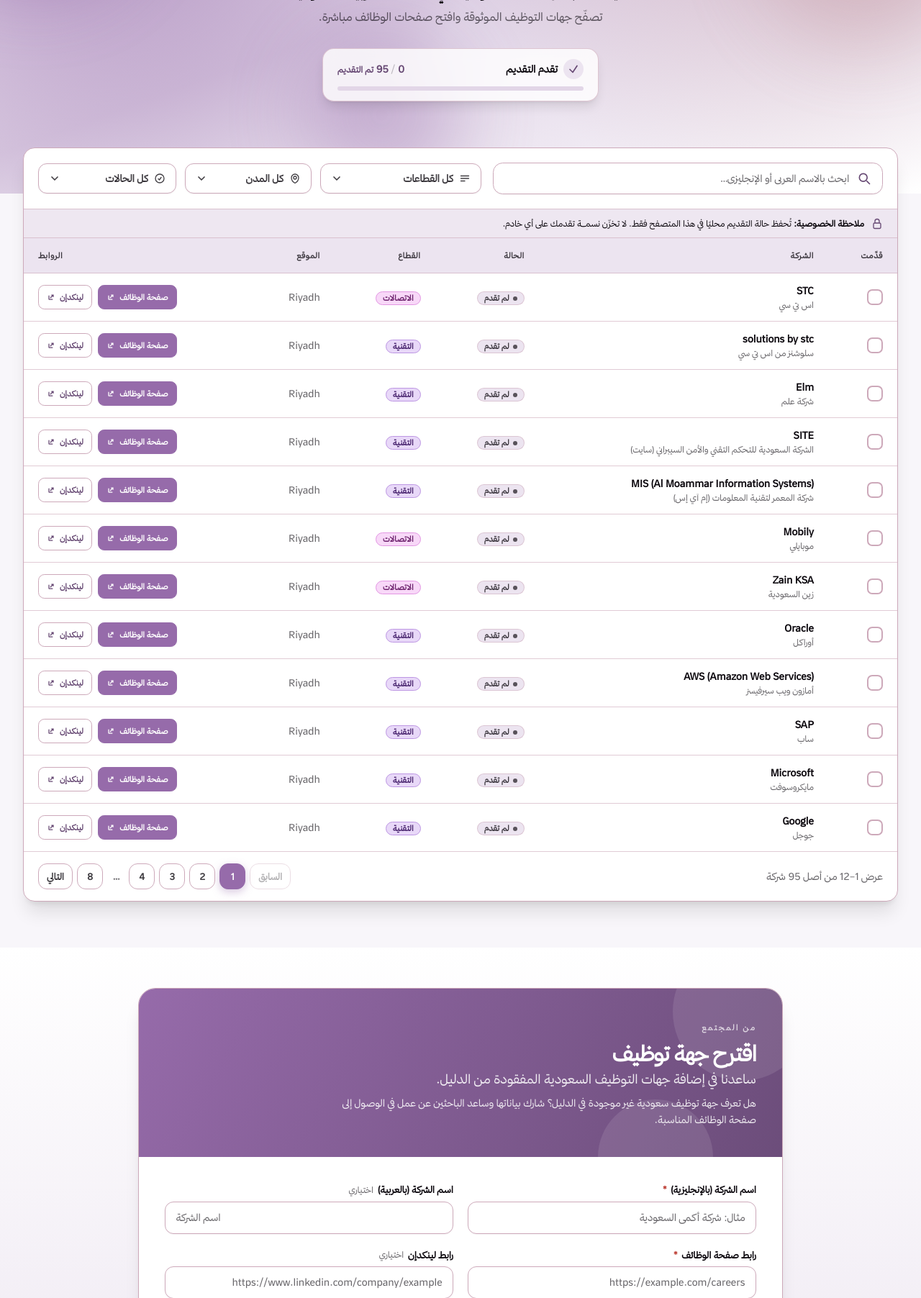
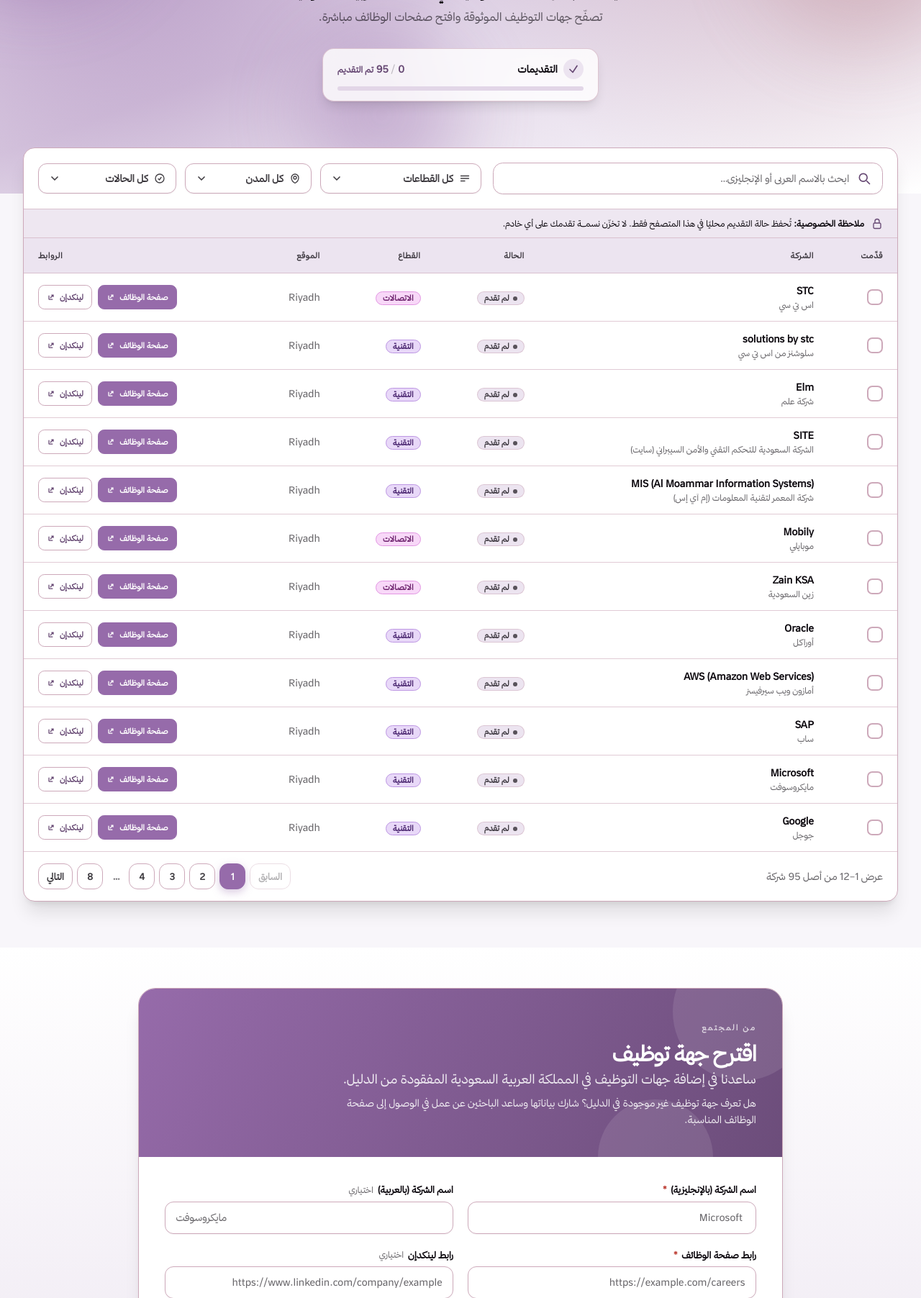
Before and after one commit to Hajar012/Nasmah, a FastAPI app: page / in a window 1280 px wide. Shown: the part 333-2137 px from the top of the page at 72% size. Run offline with FastAPI, Linux system fonts and the light colour scheme; data comes from the database, SQL or seed files in the repository; both versions use the stored data as it was after the commit; some libraries are stand-ins or nearby versions.

Commit message:
fix: fixed suggestion window to be more garmmaritcaly correct

```diff
--- a/static/app.js
+++ b/static/app.js
@@ -13,7 +13,7 @@ const PAGE_SIZE = 12;
 const I18N = {
     ar: {
         'page.title': 'نسمـــة | Nasmah — دليل التوظيف السعودي',
-        'meta.description': 'نسمـــة دليل يخدمه المجتمع لمنصات التوظيف السعودية وصفحات الوظائف الرسمية للجهات.',
+        'meta.description': 'نسمـــة دليل يخدمه المجتمع لمنصات التوظيف في المملكة العربيةالسعودية وصفحات الوظائف الرسمية للجهات.',
         'nav.primary': 'التنقل الرئيسي',
         'nav.home': 'الرئيسية',
         'nav.suggest': 'اقترح',
@@ -24,7 +24,7 @@ const I18N = {
         'hero.eyebrow': 'دليل التوظيف السعودي',
         'hero.subtitle': 'دليلك المباشر لمنصات التوظيف في المملكة العربية السعودية',
         'hero.caption': 'تصفّح جهات التوظيف الموثوقة وافتح صفحات الوظائف مباشرة.',
-        'hero.progressLabel': 'تقدم التقديم',
+        'hero.progressLabel': 'التقديمات',
         'hero.progressApplied': 'تم التقديم',
         'hero.progressAria': 'تقدم التقديم',
         'filters.searchLabel': 'البحث عن الشركات',
@@ -67,20 +67,20 @@ const I18N = {
         'pagination.label': 'ترقيم صفحات الدليل',
         'suggest.eyebrow': 'من المجتمع',
         'suggest.title': 'اقترح جهة توظيف',
-        'suggest.subtitle': 'ساعدنا في إضافة جهات التوظيف السعودية المفقودة من الدليل.',
-        'suggest.description': 'هل تعرف جهة توظيف سعودية غير موجودة في الدليل؟ شارك بياناتها وساعد الباحثين عن عمل في الوصول إلى صفحة الوظائف المناسبة.',
+        'suggest.subtitle': 'ساعدنا في إضافة جهات التوظيف في المملكة العربية السعودية المفقودة من الدليل.',
+        'suggest.description': 'هل تعرف جهة توظيف غير موجودة في الدليل؟ شارك بياناتها وساعد الباحثين عن عمل في الوصول إلى صفحة الوظائف المناسبة.',
         'form.nameEn': 'اسم الشركة (بالإنجليزية)',
-        'form.nameEnPlaceholder': 'مثال: شركة أكمي السعودية',
+        'form.nameEnPlaceholder': ' Microsoft',
         'form.nameAr': 'اسم الشركة (بالعربية)',
-        'form.nameArPlaceholder': 'اسم الشركة',
+        'form.nameArPlaceholder': 'مايكروسوفت',
         'form.careerUrl': 'رابط صفحة الوظائف',
         'form.careerUrlPlaceholder': 'https://example.com/careers',
         'form.linkedin': 'رابط لينكدإن',
         'form.linkedinPlaceholder': 'https://www.linkedin.com/company/example',
         'form.sector': 'القطاع',
-        'form.sectorPlaceholder': 'مثال: التقنية',
+        'form.sectorPlaceholder': ' التقنية',
         'form.location': 'الموقع',
-        'form.locationPlaceholder': 'الرياض',
+        'form.locationPlaceholder': ' الرياض',
         'form.notes': 'ملاحظات',
         'form.notesPlaceholder': 'هل هناك أي شيء آخر يجب أن نعرفه؟',
         'form.optional': 'اختياري',
@@ -120,7 +120,7 @@ const I18N = {
         'actions.switchToArabic': 'Switch to Arabic',
         'hero.eyebrow': 'Saudi Career Directory',
         'hero.subtitle': 'Your direct index for Saudi career portals.',
-        'hero.caption': 'Browse verified Saudi employers and open their careers pages directly.',
+        'hero.caption': 'Browse verified employers in the Kingdom of Saudi Arabia and open their careers pages directly.',
         'hero.progressLabel': 'Application progress',
         'hero.progressApplied': 'Applied',
         'hero.progressAria': 'Application progress',
@@ -164,10 +164,10 @@ const I18N = {
         'pagination.label': 'Directory pagination',
         'suggest.eyebrow': 'Community powered',
         'suggest.title': 'Suggest an employer',
-        'suggest.subtitle': 'Help us add Saudi employers missing from the directory.',
-        'suggest.description': 'Know a Saudi employer missing from the directory? Share their details and help other job seekers find the right careers page.',
+        'suggest.subtitle': 'Help us add employers in the Kingdom of Saudi Arabia missing from the directory.',
+        'suggest.description': 'Know an employer missing from the directory? Share their details and help other job seekers find the right careers page.',
         'form.nameEn': 'Company name (English)',
-        'form.nameEnPlaceholder': 'e.g. Acme Saudi Arabia',
+        'form.nameEnPlaceholder': ' Microsoft',
         'form.nameAr': 'Company name (Arabic)',
         'form.nameArPlaceholder': 'Company name',
         'form.careerUrl': 'Career URL',
@@ -175,9 +175,9 @@ const I18N = {
         'form.linkedin': 'LinkedIn URL',
         'form.linkedinPlaceholder': 'https://www.linkedin.com/company/example',
         'form.sector': 'Sector',
-        'form.sectorPlaceholder': 'e.g. Technology',
+        'form.sectorPlaceholder': ' Technology',
         'form.location': 'Location',
-        'form.locationPlaceholder': 'Riyadh',
+        'form.locationPlaceholder': ' Riyadh',
         'form.notes': 'Notes',
         'form.notesPlaceholder': 'Anything else we should know?',
         'form.optional': 'optional',
--- a/templates/index.html
+++ b/templates/index.html
@@ -3,7 +3,7 @@
 <head>
     <meta charset="UTF-8">
     <meta name="viewport" content="width=device-width, initial-scale=1.0">
-    <meta name="description" content="نسمـــة دليل يخدمه المجتمع لمنصات التوظيف السعودية وصفحات الوظائف الرسمية للجهات.">
+    <meta name="description" content="نسمـــة دليل يخدمه المجتمع لمنصات التوظيف في المملكة العربية السعودية وصفحات الوظائف الرسمية للجهات.">
     <meta name="theme-color" content="#f8f6fa">
     <title>نسمــة | Nasmah — دليل التوظيف السعودي</title>
     <link rel="icon" type="image/png" href="/static/images/breeze-favicon.png">
@@ -125,7 +125,7 @@
                                     <path stroke-linecap="round" stroke-linejoin="round" d="m4.5 12.75 6 6 9-13.5" />
                                 </svg>
                             </span>
-                            <span data-i18n="hero.progressLabel">تقدم التقديم</span>
+                            <span data-i18n="hero.progressLabel">التقديمات</span>
                         </span>
                         <span class="progress-count whitespace-nowrap text-sm font-bold">
                             <span id="applied-count">0</span>
@@ -282,9 +282,9 @@
                         <div class="relative">
                             <span class="suggest-eyebrow text-[11px] font-bold uppercase tracking-[0.2em]" data-i18n="suggest.eyebrow">من المجتمع</span>
                             <h2 id="suggestion-heading" class="mt-2 text-2xl font-extrabold tracking-tight sm:text-3xl" data-i18n="suggest.title">اقترح جهة توظيف</h2>
-                            <p class="suggest-subtitle mt-1 text-lg font-medium" data-i18n="suggest.subtitle">ساعدنا في إضافة جهات التوظيف السعودية المفقودة من الدليل.</p>
+                            <p class="suggest-subtitle mt-1 text-lg font-medium" data-i18n="suggest.subtitle">ساعدنا في إضافة جهات  التوظيف في المملكة العربية السعودية المفقودة من الدليل.</p>
                             <p class="suggest-description mt-2 max-w-xl text-sm leading-relaxed" data-i18n="suggest.description">
-                                هل تعرف جهة توظيف سعودية غير موجودة في الدليل؟ شارك بياناتها وساعد الباحثين عن عمل في الوصول إلى صفحة الوظائف المناسبة.
+                                هل تعرف جهة توظيف غير موجودة في الدليل؟ شارك بياناتها وساعد الباحثين عن عمل في الوصول إلى صفحة الوظائف المناسبة.
                             </p>
                         </div>
                     </div>
@@ -300,7 +300,7 @@
                                 id="suggest-name-en"
                                 name="name_en"
                                 autocomplete="organization"
-                                placeholder="مثال: شركة أكمي السعودية"
+                                placeholder=" Microsoft"
                                 data-i18n-placeholder="form.nameEnPlaceholder"
                                 required
                                 class="form-input"
@@ -360,7 +360,7 @@
                                 type="text"
                                 id="suggest-sector"
                                 name="sector"
-                                placeholder="مثال: التقنية"
+                                placeholder=" التقنية"
                                 data-i18n-placeholder="form.sectorPlaceholder"
                                 required
                                 class="form-input"
@@ -375,8 +375,8 @@
                                 type="text"
                                 id="suggest-location"
                                 name="location"
-                                value="Riyadh"
-                                placeholder="الرياض"
+
+                                placeholder=" الرياض"
                                 data-i18n-placeholder="form.locationPlaceholder"
                                 required
                                 class="form-input"
```
Also changed, not shown: nasmah.db.
